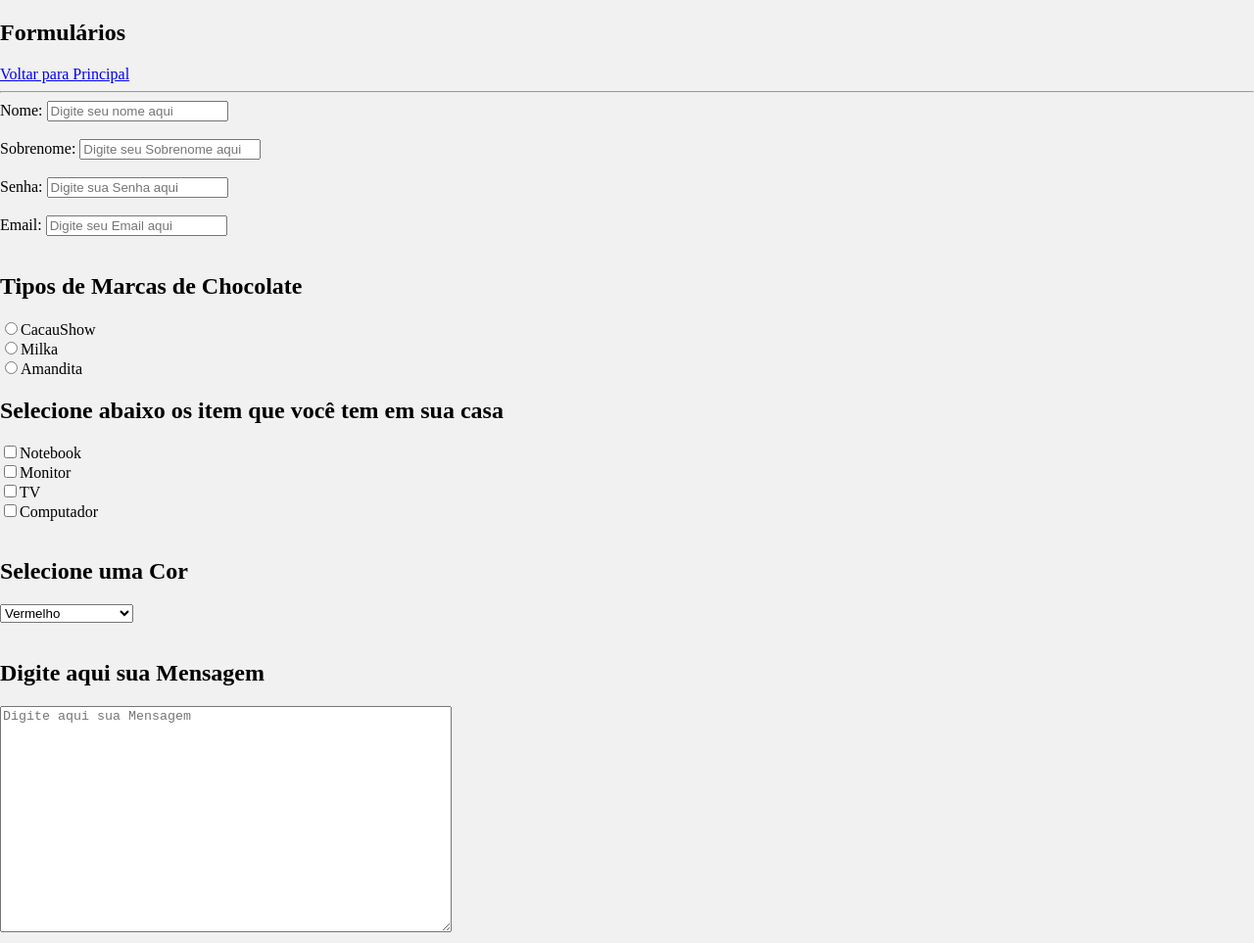
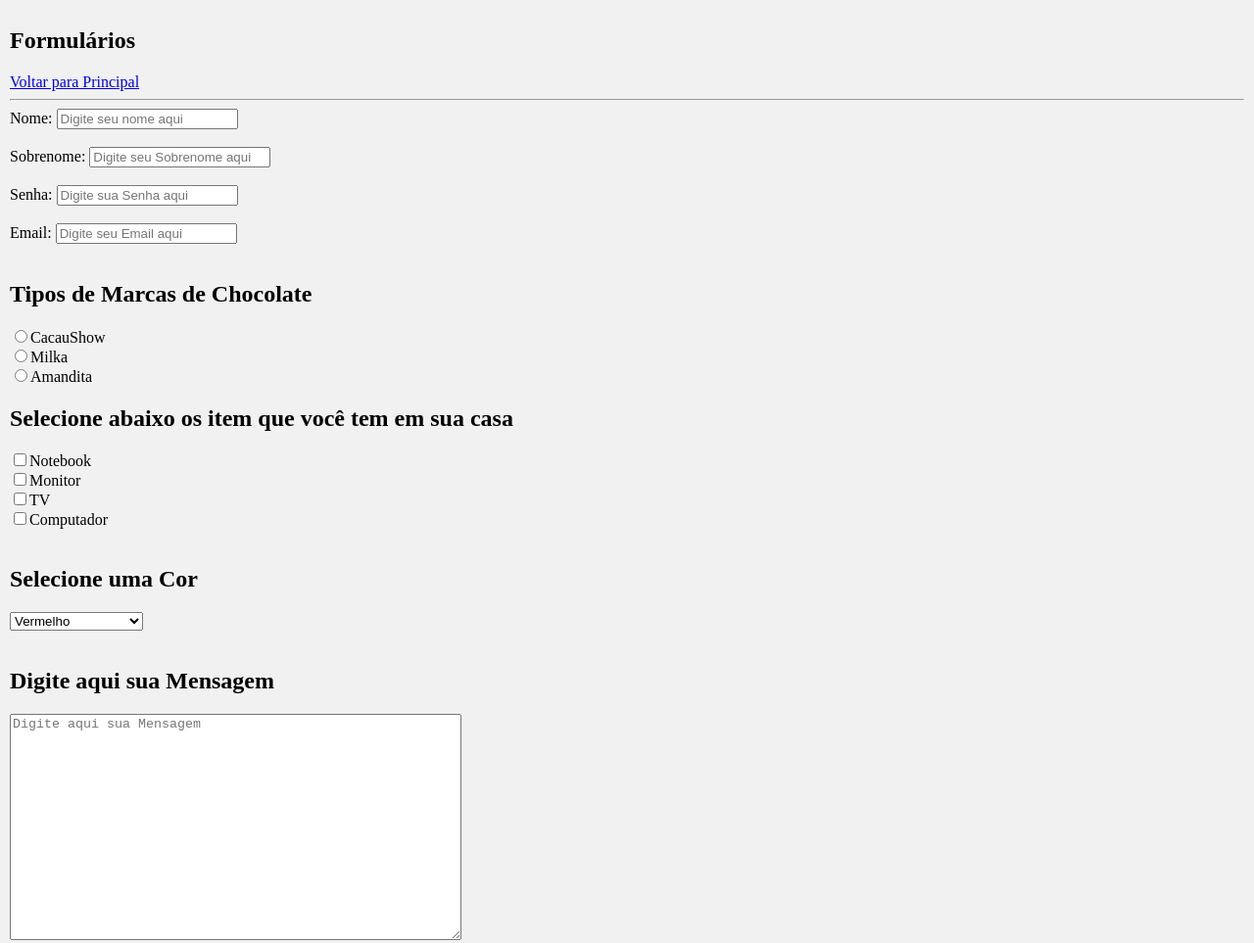
Before and after one commit to Ifartote/Meu-Primeiro-Site, a plain HTML site: page formulário.html in a window 1280 px wide. Shown: the top 963 px of the page at 98% size. Drawn offline with Linux system fonts and the light colour scheme.

Commit message:
Parte 4.1

```diff
--- a/formulário.html
+++ b/formulário.html
@@ -8,9 +8,9 @@
   <link rel="stylesheet" href="style.css">
 
 </head>
+<div class="formulario">
 <body>
 
-</body>
 </html>
 <h2> Formulários</h2>
 <a href="index.html">Voltar para Principal</a>
@@ -76,3 +76,5 @@
  <br><br>
 
 </form>
+</body>
+</div>
--- a/style.css
+++ b/style.css
@@ -42,5 +42,8 @@
 body{
 
   background-color: rgba(230, 230, 230, 0.54);
+}
+.formulario{
+  padding: 8px 10px 10px 10px;
 
 }
```
